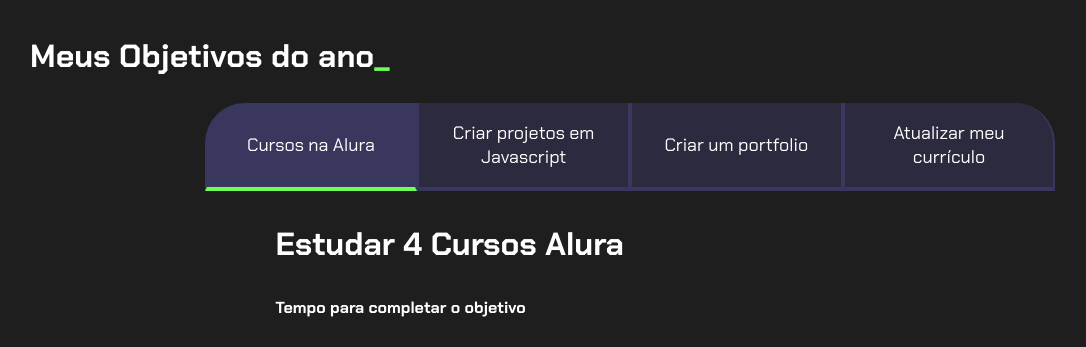
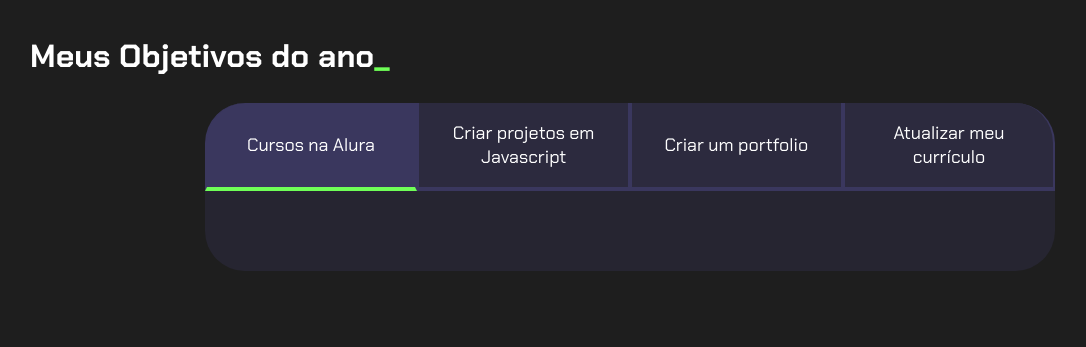
Before and after one commit to MathiasGalhos/lifeproject, a plain HTML site: page index.html in a window 1280 px wide. Both pictures are taken after a click on the button "Cursos na Alura". Shown: the top 347 px of the page, without its empty margins (10-1096 px from the left). Drawn offline with Linux system fonts and the light colour scheme.

Commit message:
Add files via upload

```diff
--- a/index.html
+++ b/index.html
@@ -11,17 +11,16 @@
 <body>
     <section class="conteudo-principal">
         <h2 class="titulo-principal">Meus Objetivos do ano<span>_</span></h2>
+        <div class="conteudo">
             <div class="botoes">
                 <button class="botao">Cursos na Alura</button>
                 <button class="botao">Criar projetos em Javascript</button>
                 <button class="botao">Criar um portfolio</button>
                 <button class="botao">Atualizar meu currículo</button>
             </div>
-        <div class="abas-texto">
-            <div class="aba-conteudo">
-                <h3 class="aba-conteudo titulo-principal">
-                    Estudar 4 Cursos Alura
-                </h3>
+            <div class="abas-textos">
+                <div class="aba-conteudo ativo">
+                    <h3 class="aba-conteudo titulo-principal">Estudar 4 Cursos Alura</h3>
                     <h4 class="aba-conteudo titulo-secundario">Tempo para completar o objetivo</h4>
                 </div>
                 <div class="aba-conteudo">
@@ -43,6 +42,7 @@
                     <h4 class="aba-conteudo titulo-secundario">Tempo para completar o objetivo</h4>
                 </div>
             </div>
+        </div>
     </section>
     <script src="main.js"></script>
 </body>
--- a/main.js
+++ b/main.js
@@ -1,4 +1,5 @@
 const botoes = document.querySelectorAll(".botao");
+const textos = document.querySelectorAll(".aba-conteudo");
 
 for(let i = 0; i < botoes.length; i++){
     botoes[i].onclick = function(){
@@ -6,7 +7,9 @@ for(let i = 0; i < botoes.length; i++){
 
         for(let j = 0; j< botoes.length; j++){
             botoes[j].classList.remove("ativo")
+            textos[j].classList.remove("ativo")
         }
         botoes[i].classList.add("ativo")
+        textos[i].classList.add("ativo")
     }
 }
--- a/style.css
+++ b/style.css
@@ -60,13 +60,32 @@ body {
     display: block;
 }
 
-.ativo{
+.botao.ativo{
     background-color: var(--botao-ativo);
     border-bottom: 4px solid var(--verde);
 }
 
 .abas-textos{
     background-color: var(--texto-fundo);
+    padding: 40px;
+    border-radius: 0 0 40px 40px;
+}
+
+.aba-conteudo.ativo{
+    display: block;
+}
+
+.aba-conteudo{
+    display: none;
+}
+
+.aba-conteudo .titulo-principal{
+    font-size: 20px;
+    text-align: center;
+}
+
+.aba-conteudo .titulo-secundario{
+    text-align: center;
 }
 
 @media screen and (min-width: 768px) {
```
Lines whose indentation alone changed are shown as unchanged.
